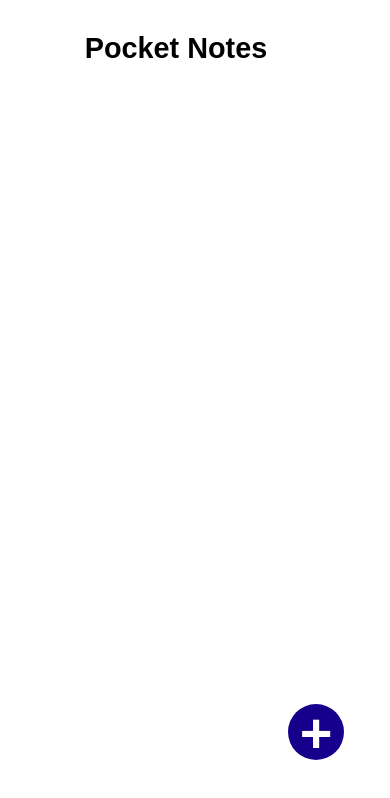
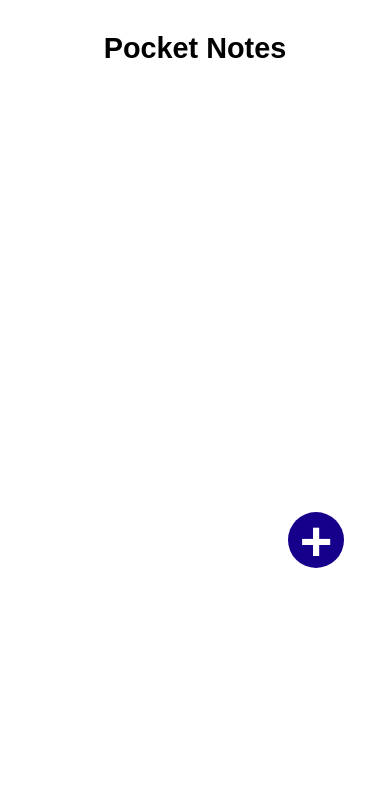
Before and after one commit to anshulkumar68/Pocket-Notes, a React (Vite) app: page / in a window 390 px wide. Shown: the top 798 px of the page. Built offline with nearby package versions, Linux system fonts and the light colour scheme; a web font is replaced by a local one.

Commit message:
feat : home page, pop-up responsive

```diff
--- a/src/components/mainPage.module.css
+++ b/src/components/mainPage.module.css
@@ -95,11 +95,14 @@
 /* ====MEDIA QUERY ==== */
 
 @media only screen and (max-width: 500px){
+    .leftSide{
+        width: 100vw;
+    }
     .rightSide{
         display: none;
     }
     .addButtonContainer{
-        top: 44rem;
+        top: 32rem;
         left: 18rem;
     }
 }
```
